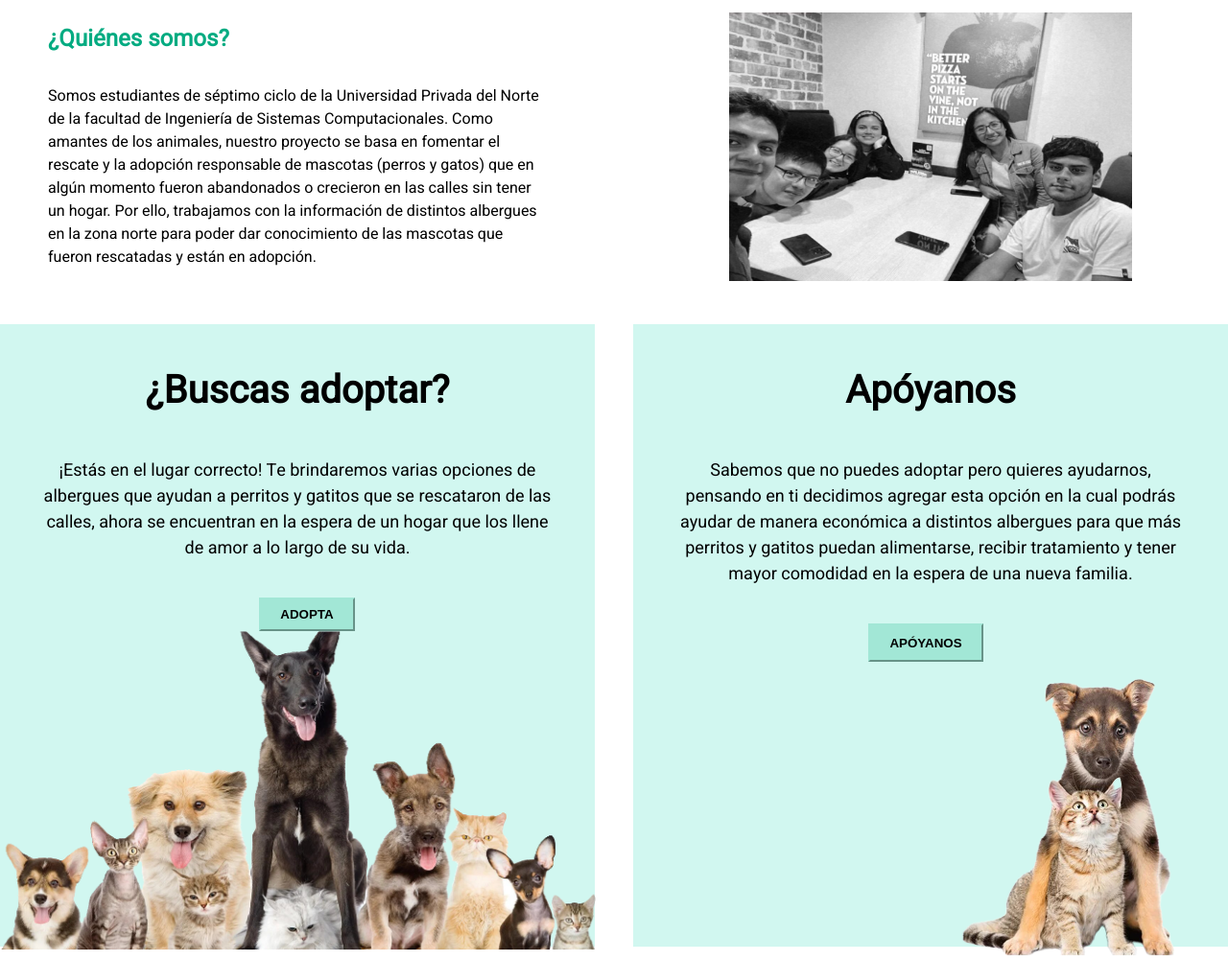
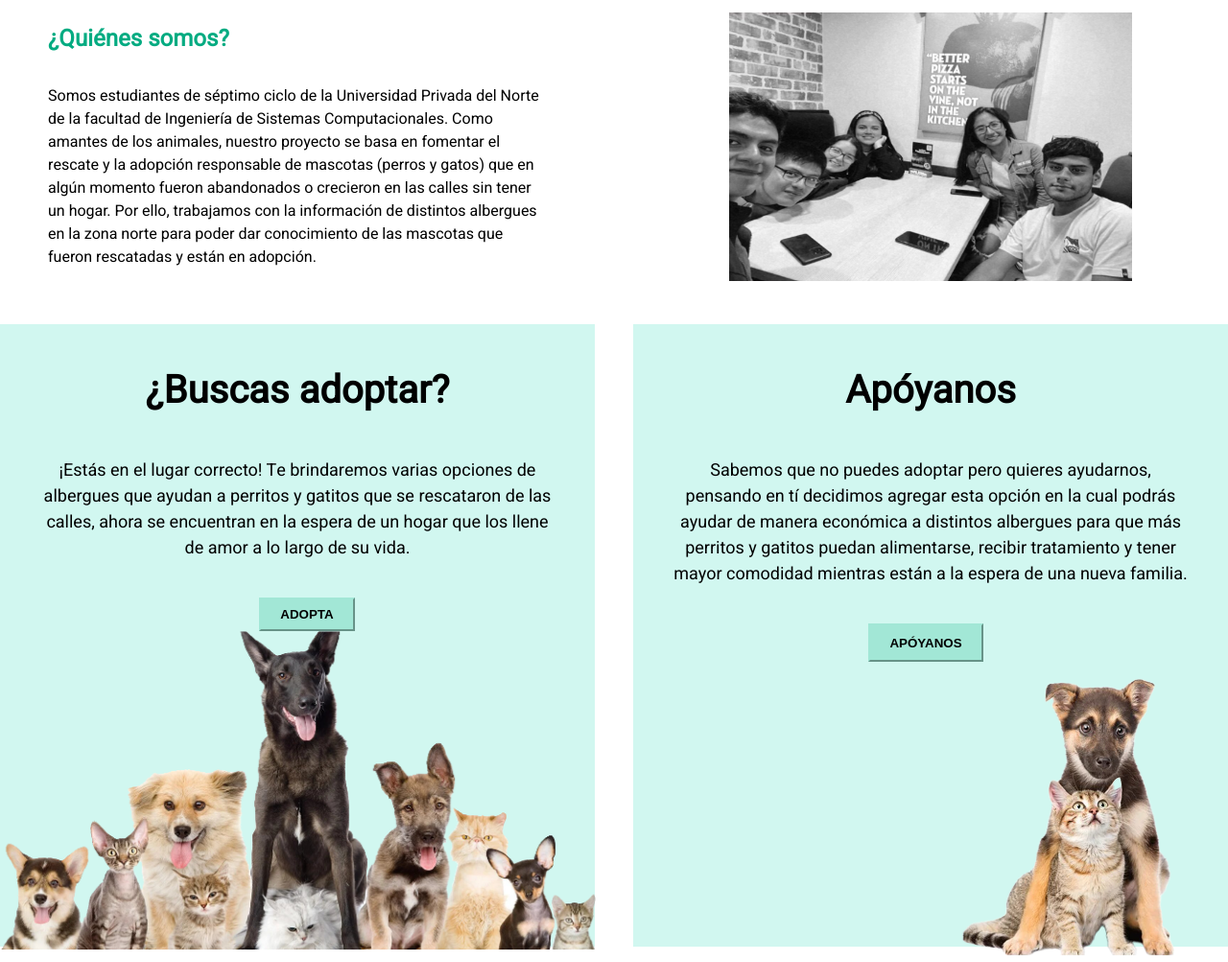
Before and after one commit to miguelbtcode/RESCATANDO-PATITAS, a plain HTML site: page Página_Principal.html in a window 1280 px wide. Shown: the part 782-1785 px from the top of the page at 96% size. Drawn offline with Linux system fonts and the light colour scheme.

Commit message:
Update Página_Principal.html

```diff
--- a/Página_Principal.html
+++ b/Página_Principal.html
@@ -54,7 +54,7 @@
         </div>
         <div class="opcion2">
             <h3>Apóyanos</h3>
-            <p>Sabemos que no puedes adoptar pero quieres ayudarnos, pensando en ti decidimos agregar esta opción en la cual podrás ayudar de manera económica a distintos albergues para que más perritos y gatitos puedan alimentarse, recibir tratamiento y tener mayor comodidad en la espera de una nueva familia.
+            <p>Sabemos que no puedes adoptar pero quieres ayudarnos, pensando en tí decidimos agregar esta opción en la cual podrás ayudar de manera económica a distintos albergues para que más perritos y gatitos puedan alimentarse, recibir tratamiento y tener mayor comodidad mientras están a la espera de una nueva familia.
             </p>
             <button>APÓYANOS</button>
             <img src="Imágenes/apoyo.png" alt="">
```
